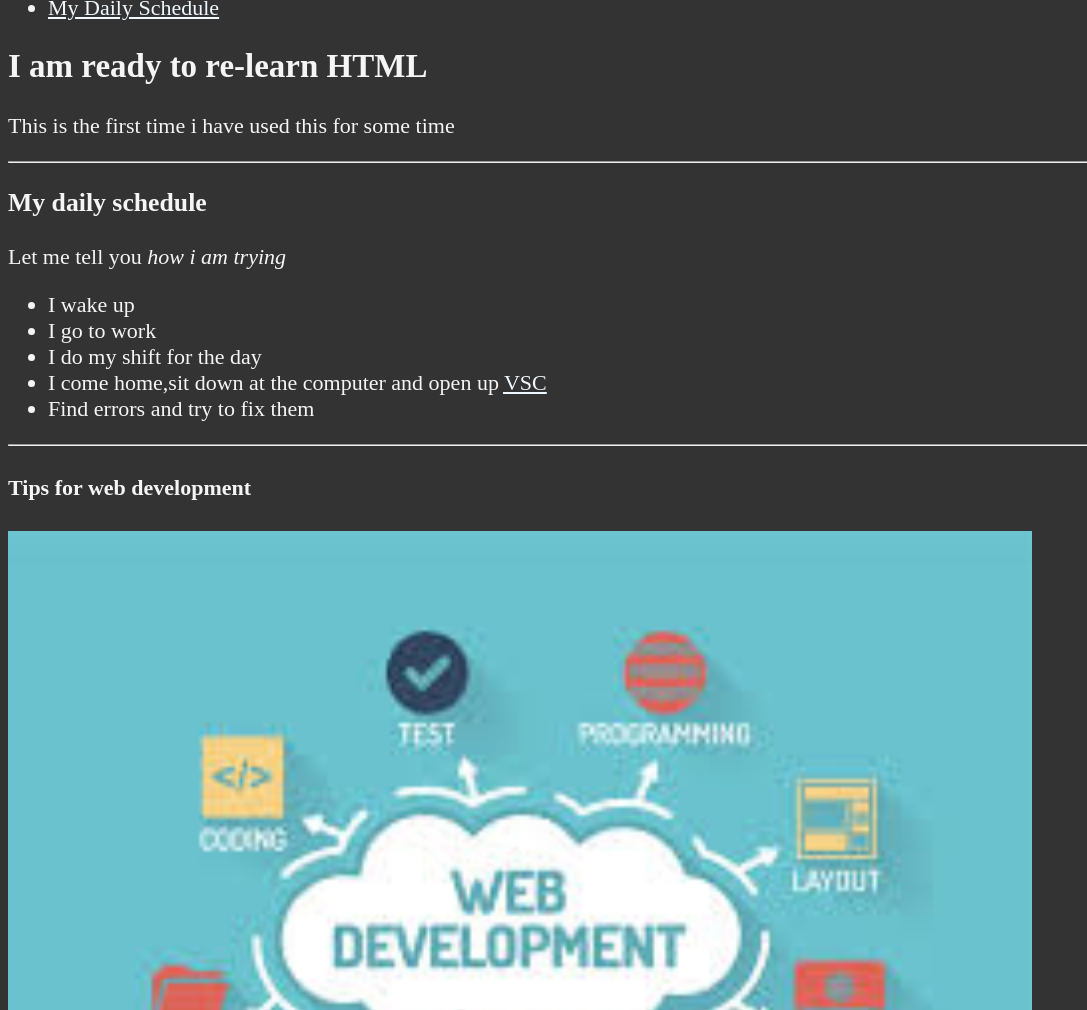
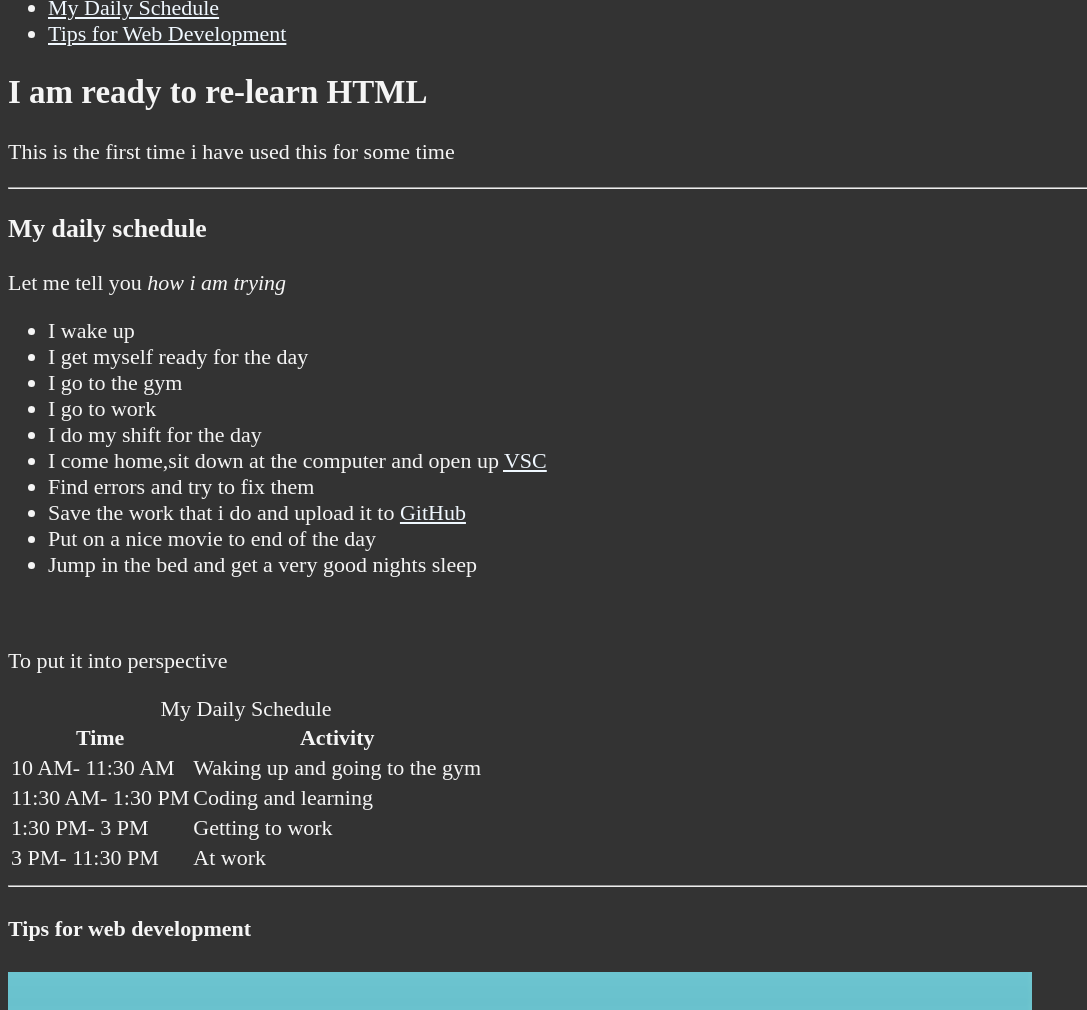
Before and after one commit to BendeLorant/HTML-Project, a plain HTML site: page index.html in a window 1280 px wide. Shown: the part 610-1620 px from the top of the page, without its empty margins (0-1087 px from the left). Drawn offline with Linux system fonts and the light colour scheme.

Commit message:
Added a table to schedule easier

```diff
--- a/index.html
+++ b/index.html
@@ -35,6 +35,7 @@
 
     <li><a href="#Schedule">My Daily Schedule</a>
         </li>
+        <li> <a href="#Web Development">Tips for Web Development</a></li>
     </ul>
 
 </nav>
@@ -56,13 +57,59 @@
             <p> Let me tell you <em>how i am trying </em></p>
 <ul>
             <li>I wake up
+            <li>I get myself ready for the day
+            <li>I go to the gym
             <li>I go to work
             <li>I do my shift for the day
             <li>I come home,sit down at the computer and open up <abbr title="Visual Studio Code"><a href="https://code.visualstudio.com"> VSC</a></abbr>
             <li> Find errors and try to fix them
+            <li> Save the work that i do and upload it to <a href="https://github.com"> GitHub </a>
+            <li> Put on a nice movie to end of the day
+            <li> Jump in the bed and get a very good nights sleep
 </ul>
+</section>
 
+<br>
 
+<p>To put it into perspective</p>
+<table>
+    <caption>My Daily Schedule</caption>
+    <tr>
+        <th>Time</th>
+        <th>Activity</th>
+    </tr>
+
+    <tr>
+        <td>
+            <time datetime="10:00"> 10 AM</time>-<time datetime="11:30"> 11:30 AM</time>
+        </td>
+
+        <td>Waking up and going to the gym</td>
+    </tr>
+    <tr>
+        <td>
+            <time datetime="11:30"> 11:30 AM</time>-<time datetime="13:30"> 1:30 PM</time>
+        </td>
+
+        <td>Coding and learning </td>
+    </tr>
+    <tr>
+        <td>
+            <time datetime="13:30"> 1:30 PM</time>-<time datetime="15:00"> 3 PM</time>
+        </td>
+
+        <td>Getting to work </td>
+    </tr>
+    <tr>
+        <td>
+            <time datetime="15:00"> 3 PM</time>-<time datetime="23:30"> 11:30 PM</time>
+        </td>
+
+        <td>At work </td>
+    </tr>
+</table>
+
+<section id="Web Development">
             <hr>
             <h4> Tips for web development </h4>
 
```
